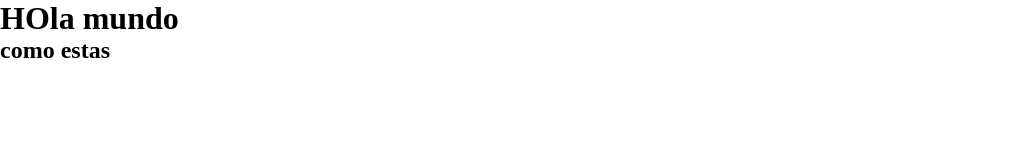
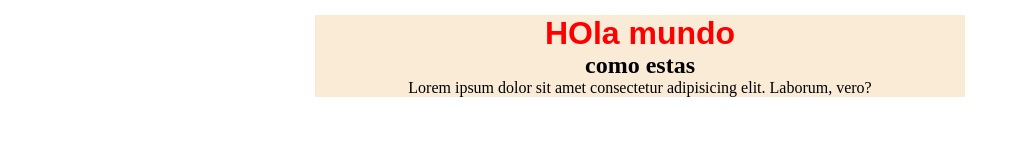
Before and after one commit to manusantamariaa/clase-github, a plain HTML site: page index.html in a window 1280 px wide. Shown: the whole page, without its empty margins (0-1028 px from the left). Drawn offline with Linux system fonts and the light colour scheme.

Commit message:
Estilos para el archivo

```diff
--- a/css/style.css
+++ b/css/style.css
@@ -3,3 +3,22 @@
     padding: 0;
     box-sizing: border-box;
 }
+
+h1{
+    font-family: sans-serif;
+    color: red;
+}
+
+.hola-mundo{
+    background-color: antiquewhite;
+    text-align: center;
+    max-width: 650px;
+    margin: 15px auto;
+}
+
+/* mobile last */
+@media (max-width: 650px){
+    .hola-mundo{
+        background-color: rgb(60, 34, 178);
+    }
+}
--- a/index.html
+++ b/index.html
@@ -8,7 +8,10 @@
     <title>Document</title>
 </head>
 <body>
-    <h1>HOla mundo</h1>
-    <h2>como estas</h2>
+    <div class="hola-mundo">
+        <h1>HOla mundo</h1>
+        <h2>como estas</h2>
+        <p>Lorem ipsum dolor sit amet consectetur adipisicing elit. Laborum, vero?</p>
+    </div>
 </body>
 </html>
```
